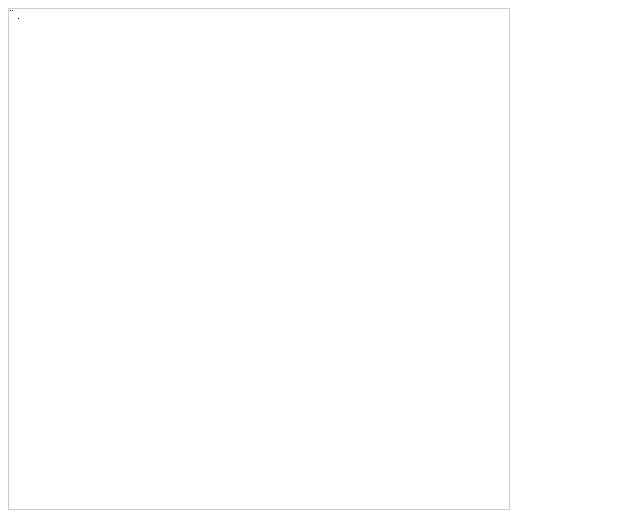
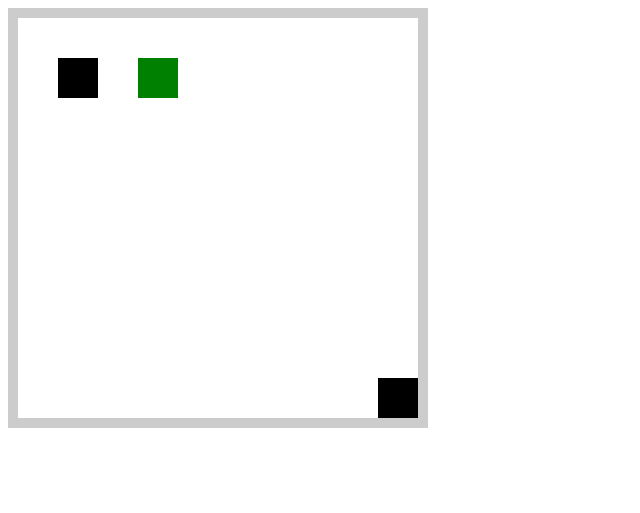
Before and after one commit to elizeubh2006/Playground, a plain HTML site: page 1st-release/client.html in a window 1280 px wide. Shown: the whole page, without its empty margins (0-640 px from the left). Drawn offline with Linux system fonts and the light colour scheme.

Commit message:
playermoving

```diff
--- a/1st-release/client.html
+++ b/1st-release/client.html
@@ -1,20 +1,26 @@
 <html>
     <head>
-        <meta http-equiv="refresh" content="5">
+        <!-- <meta http-equiv="refresh" content="5"> -->
         <meta charset="utf-8">
         <title>Meu Primeiro Jogo Multiplayer</title>
         <style>
             #screen {
-                border: 1px solid #CCC ;
+                border: 10px solid #CCC ;
+                image-rendering: pixelated;
+                image-rendering: crisp-edges;
+                image-rendering: -moz-crisp-edges;
+                width: 400px;
+                height: 400px;
             }
         </style>
     </head>
     <body>
-        <canvas id="screen" width="500" height="500" > </canvas>
+        <canvas id="screen" width="10" height="10" > </canvas>
 
         <script>
             const screen = document.getElementById('screen')
             const context = screen.getContext('2d')
+            const currentPlayerId = 'player1'
 
             const game = {
                 players : {
@@ -26,21 +32,55 @@
                 }
             }
 
+            document.addEventListener('keydown', handleKeydown)
+
+            function handleKeydown(event) {
+                const keyPressed = event.key
+                const player = game.players[currentPlayerId]
+
+                if(keyPressed === 'ArrowUp' && player.y -1 >=0) {
+                    player.y -= 1;
+                    return
+                }
+
+                if(keyPressed === 'ArrowRight' && player.x +1 < screen.width) {
+                    player.x += 1;
+                    return
+                }
+
+                if(keyPressed === 'ArrowDown' && player.y +1 < screen.height) {
+                    player.y += 1;
+                    return
+                }
+
+                if(keyPressed === 'ArrowLeft' && player.x-1 >= 0) {
+                    player.x -= 1;
+                    return
+                }
+
+
+            }
+
+
             renderScreen()
 
             function renderScreen() {
-                for (playerId in game.players) {
+                context.fillStyle = 'white'
+                context.clearRect(0,0,10,10)
+
+                for (const playerId in game.players) {
                     const player = game.players[playerId]
                     context.fillStyle = 'black'
                     context.fillRect(player.x, player.y, 1, 1)
 
                 }
 
-                for(fruitId in game.fruits) {
+                for(const fruitId in game.fruits) {
                     const fruit = game.fruits[fruitId]
                     context.fillStyle = 'green'
                     context.fillRect(fruit.x, fruit.y, 1, 1)
                 }
+                requestAnimationFrame(renderScreen)
             }
 
 
```
